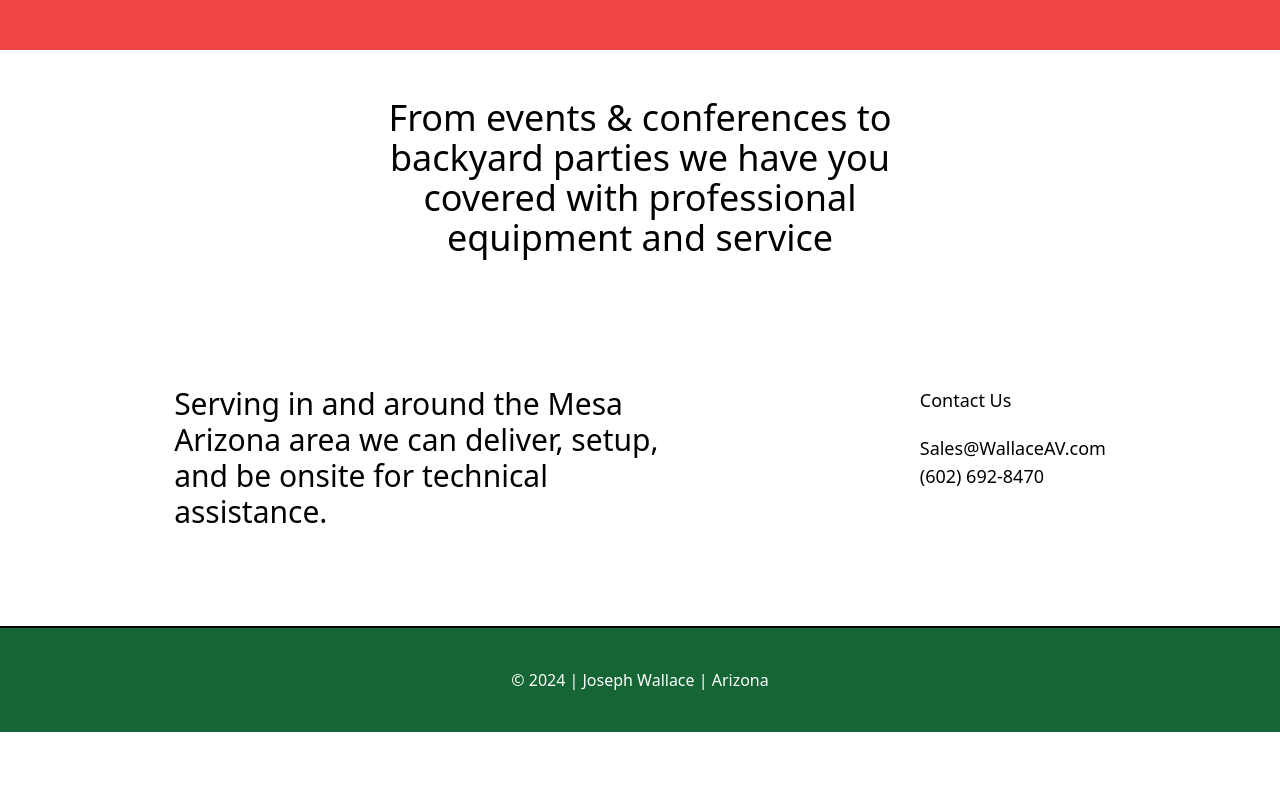
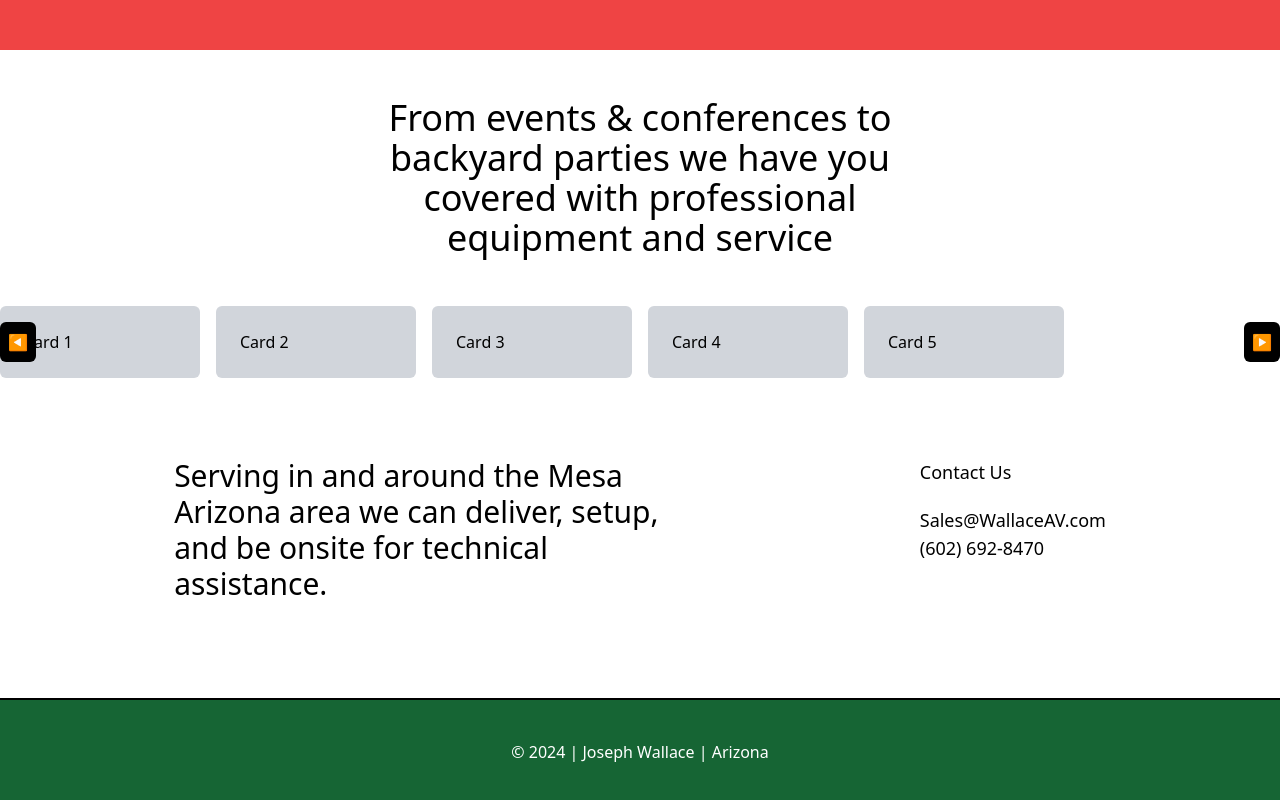
Before and after one commit to wallacejoe/wallace-av, a Next.js app: page / in a window 1280 px wide. Shown: the part 1034-1834 px from the top of the page. Before the commit the page ends 1766 px from the top, so only its background shows below. Built offline with nearby package versions, Linux system fonts and the light colour scheme.

Commit message:
Added carousel component, unstyled. Removed unwanted product and cart pages.

```diff
--- a/src/app/page.tsx
+++ b/src/app/page.tsx
@@ -1,3 +1,5 @@
+import Carousel from "./pages/ui/packageCarousel";
+
 export default function Page() {
   return (
     <main>
@@ -12,6 +14,7 @@ export default function Page() {
           professional equipment and service
         </h2>
       </section>
+      <Carousel />
       <div className="w-full flex flex-col lg:flex-row lg:justify-around p-12 box-border mb-12 mt-8">
         <p className="lg:w-5/12 text-3xl">
           Serving in and around the Mesa Arizona area we can deliver, setup, and
--- /dev/null
+++ b/src/app/pages/ui/packageCarousel.tsx
@@ -0,0 +1,52 @@
+"use client";
+import React, { useRef } from "react";
+
+const Carousel = () => {
+  const carouselRef = useRef(null);
+
+  const scrollLeft = () => {
+    if (carouselRef.current) {
+      carouselRef.current.scrollBy({ left: -220, behavior: "smooth" });
+    }
+  };
+
+  const scrollRight = () => {
+    if (carouselRef.current) {
+      carouselRef.current.scrollBy({ left: 220, behavior: "smooth" });
+    }
+  };
+
+  return (
+    <div className="relative w-full overflow-hidden">
+      {/* Carousel Container */}
+      <div
+        ref={carouselRef}
+        className="flex space-x-4 overflow-x-scroll scroll-smooth scrollbar-hide"
+      >
+        {Array.from({ length: 5 }).map((_, i) => (
+          <div key={i} className="min-w-[200px] bg-gray-300 p-6 rounded-md">
+            Card {i + 1}
+          </div>
+        ))}
+      </div>
+
+      {/* Left Arrow */}
+      <button
+        onClick={scrollLeft}
+        className="absolute left-0 top-1/2 -translate-y-1/2 bg-black text-white p-2 rounded-md"
+      >
+        ◀
+      </button>
+
+      {/* Right Arrow */}
+      <button
+        onClick={scrollRight}
+        className="absolute right-0 top-1/2 -translate-y-1/2 bg-black text-white p-2 rounded-md"
+      >
+        ▶
+      </button>
+    </div>
+  );
+};
+
+export default Carousel;
--- a/src/components/header/dropdownMenu.tsx
+++ b/src/components/header/dropdownMenu.tsx
@@ -68,7 +68,7 @@ export default function DropdownMenu() {
               Home
             </DropdownItem>
           </li>
-          <li>
+          {/*<li>
             <DropdownItem
               onItemClick={closeDropdown}
               tag="a"
@@ -77,7 +77,7 @@ export default function DropdownMenu() {
             >
               Products
             </DropdownItem>
-          </li>
+          </li>*/}
           <li>
             <DropdownItem
               onItemClick={closeDropdown}
@@ -88,7 +88,7 @@ export default function DropdownMenu() {
               Packages
             </DropdownItem>
           </li>
-          <li>
+          {/*<li>
             <DropdownItem
               onItemClick={closeDropdown}
               tag="a"
@@ -97,7 +97,7 @@ export default function DropdownMenu() {
             >
               Cart
             </DropdownItem>
-          </li>
+          </li>*/}
         </ul>
       </Dropdown>
     </div>
```
